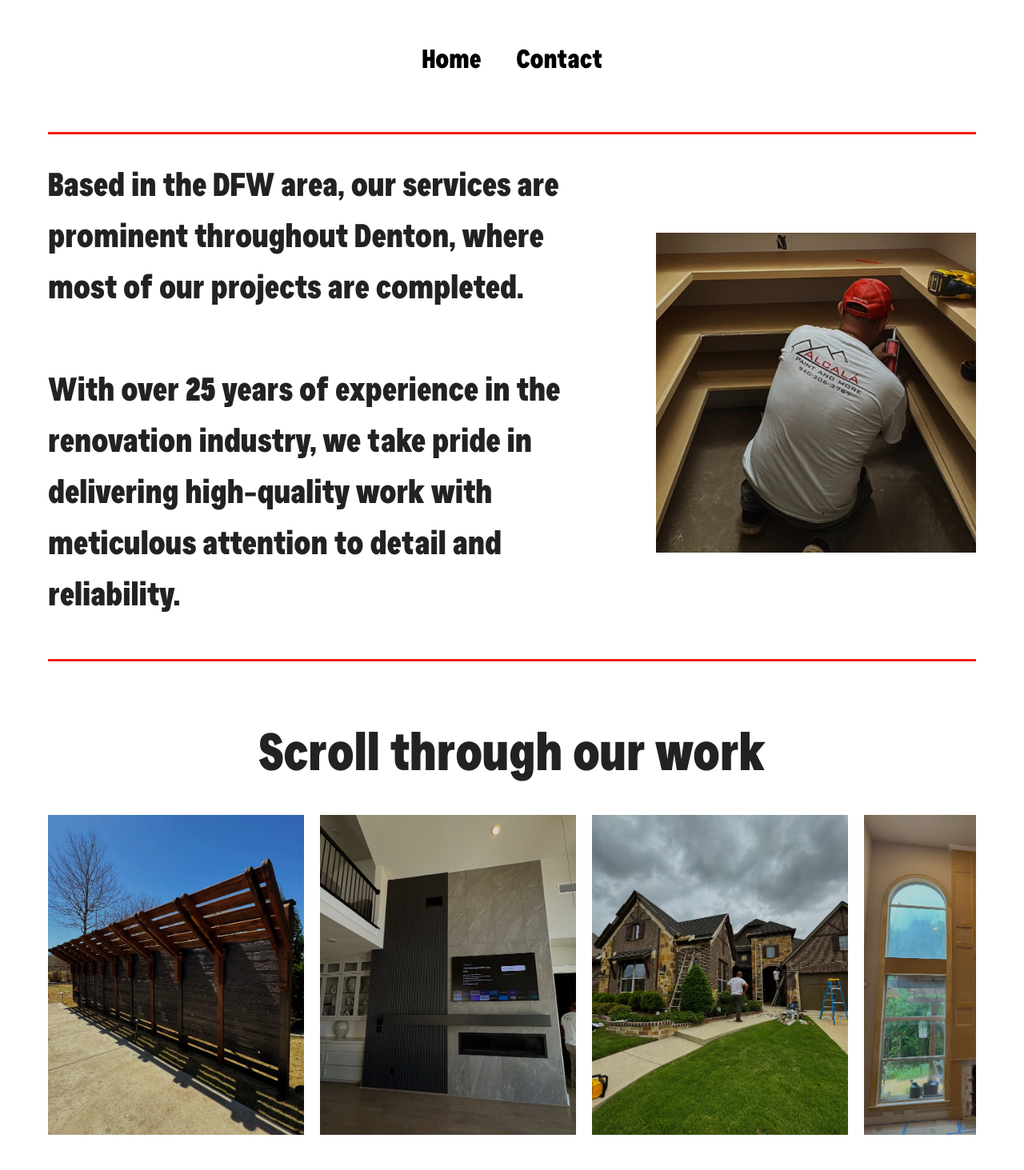
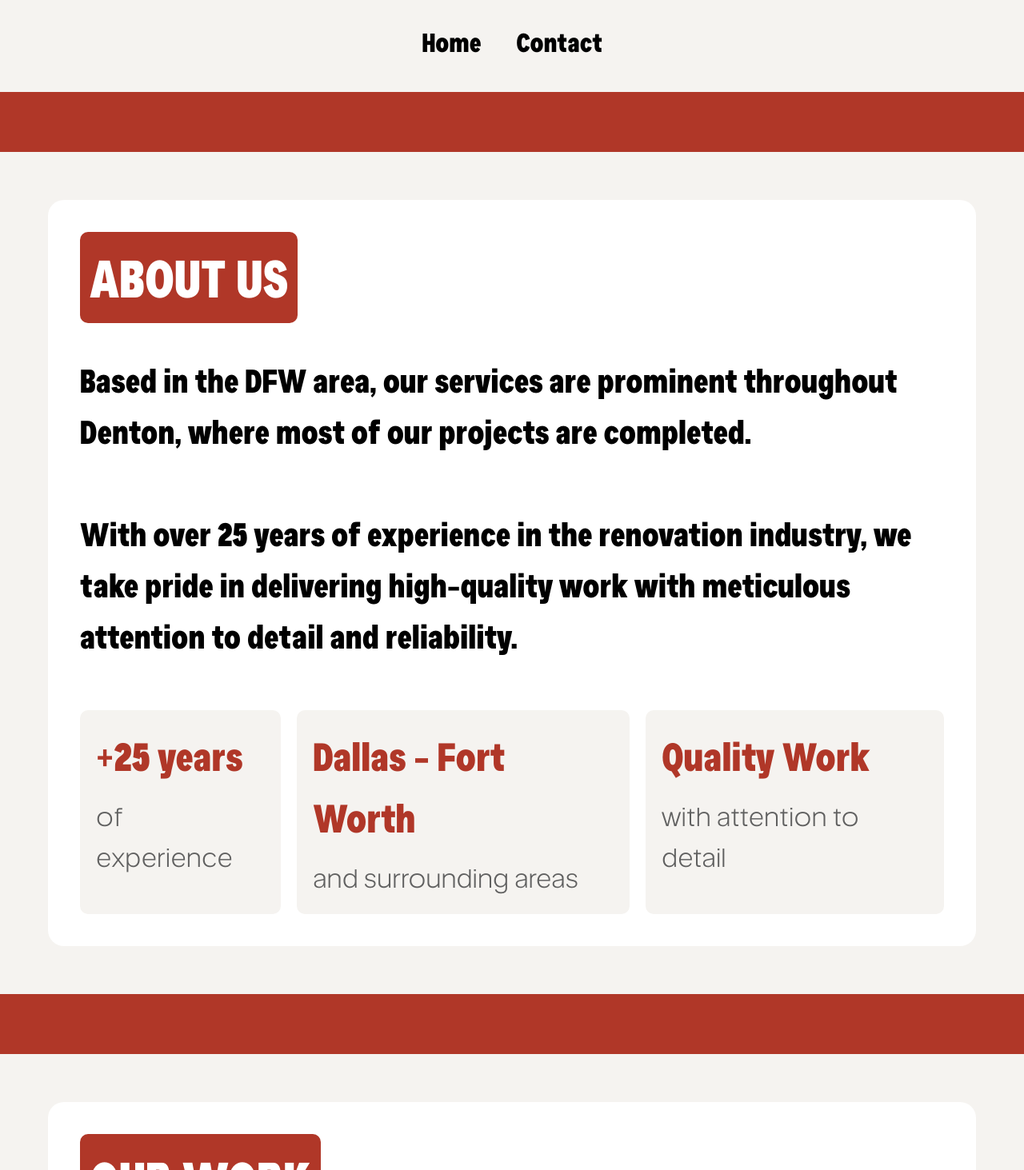
Before and after one commit to Antonioreyes8/alcalas-renovations, a React (Vite) app: page / in a window 1280 px wide. Shown: the part 147-1610 px from the top of the page at 80% size. Built offline with nearby package versions, Linux system fonts and the light colour scheme.

Commit message:
Styling borders, etc

```diff
--- a/src/App.tsx
+++ b/src/App.tsx
@@ -63,8 +63,10 @@ export default function App() {
 				</nav>
 			</header>
 
+      <div className="divider"></div>
 			{/* ABOUT */}
 			<section className="about-section">
+        <h2>ABOUT US</h2>
 				<div className="about-content">
 					<h4>
 						Based in the DFW area, our services are prominent throughout Denton,
@@ -75,15 +77,26 @@ export default function App() {
 						pride in delivering high-quality work with meticulous attention to
 						detail and reliability.
 					</h4>
-					<div className="about-image-wrapper">
-						<img src={project2} alt="About Us" className="about-image" />
-					</div>
+          <div className="about-highlights-wrapper">
+            <div className="about-highlight">
+              <h4>+25 years</h4>
+              <p>of experience</p>
+            </div>
+            <div className="about-highlight">
+              <h4>Dallas - Fort Worth</h4>
+              <p>and surrounding areas</p>
+            </div>
+            <div className="about-highlight">
+              <h4>Quality Work</h4>
+              <p>with attention to detail</p>
+            </div>
+          </div>
 				</div>
 			</section>
-
+      <div className="divider"></div>
 			{/* PROJECTS */}
 			<section>
-				<h2>Scroll through our work</h2>
+				<h2>OUR WORK</h2>
 				<div className="gallery-wrapper">
 					<div className="projects-gallery">
 						{projects.map((img, index) => (
@@ -99,10 +112,10 @@ export default function App() {
 					<div className="gallery-fade gallery-fade--right" />
 				</div>
 			</section>
-
+      <div className="divider"></div>
 			{/* SERVICES */}
 			<section>
-				<h2>Top Services</h2>
+				<h2>TOP SERVICES</h2>
 
 				{/* CARPENTRY */}
 				<div className="service">
@@ -352,9 +365,11 @@ export default function App() {
 					)}
 				</div>
 			</section>
-
+      <div className="divider"></div>
 			{/* CONTACT */}
-			<div className="contact">
+			<div className="footer">
+        <h3>ALCALA'S RENOVATIONS</h3>
+        <p>Dallas - Fort Worth</p>
 				<p>Phone: (940) 206-3588</p>
 				<p>Email: alcalasrenovations@gmail.com</p>
 
--- a/src/index.css
+++ b/src/index.css
@@ -35,8 +35,9 @@
    BASE
 ======================== */
 body {
-	color: #222;
+	color: black;
 	line-height: 1.6;
+	background-color: #f5f3f0;
 }
 
 /* ========================
@@ -56,7 +57,11 @@ h1 {
 }
 h2 {
 	font-size: 4rem;
-	text-align: center;
+	background-color: #b03728;
+	color: white;
+	display: inline-block;
+	padding: 6px 12px;
+	border-radius: 10px;
 }
 h3 {
 	font-size: 3rem;
@@ -84,15 +89,20 @@ a {
    LAYOUT
 ======================== */
 .container {
-	max-width: 1200px;
 	margin: 0 auto;
-	padding: 20px;
 }
 
 section {
-	margin: 60px 0;
+	margin: 60px 60px;
 	padding-bottom: 40px;
-	border-bottom: 3px solid #ef1f15;
+	background-color: white;
+	padding: 40px;
+	border-radius: 20px;
+}
+
+.divider {
+	height: 75px;
+	background: #b03728;
 }
 
 /* ========================
@@ -126,7 +136,7 @@ section {
 
 .nav a:hover {
 	text-decoration: underline;
-	text-decoration-color: #ef1f15;
+	text-decoration-color: #b03728;
 }
 
 /* ========================
@@ -142,8 +152,8 @@ section {
 
 .projects-gallery img {
 	flex: 0 0 auto;
-	width: 320px;
-	height: 400px;
+	width: 400px;
+	height: 500px;
 	object-fit: cover;
 	scroll-snap-align: center;
 	transition: transform 0.3s ease;
@@ -197,7 +207,7 @@ section {
 }
 
 .service:hover {
-	border-left: 4px solid #ef1f15;
+	border-left: 4px solid #b03728;
 }
 
 .service-header:hover {
@@ -273,6 +283,7 @@ section {
 ======================== */
 .about-section .about-content {
 	display: flex;
+	flex-direction: column;
 	align-items: center;
 	gap: 50px;
 	margin-top: 30px;
@@ -291,36 +302,59 @@ section {
 	object-fit: cover;
 
 	transform: scale(1.4); /* 🔥 THIS is the zoom */
-	transform-origin: center; /* keeps it centered */
+	transform-origin: center;
 
 	transition: transform 0.3s ease;
 }
 
-.about-section {
-	border-top: #ef1f15 3px solid;
+.about-highlights-wrapper {
+	display: flex;
+	flex-direction: row;
+	gap: 20px;
+}
+
+.about-highlight {
+	background-color: #f5f3f0;
+	color: #b03728;
+	padding: 20px;
+	border-radius: 10px;
+}
+
+.about-highlight h4 {
+	color: #b03728;
+  font-size: 3rem;
+}
+
+.about-highlight p {
+	color: #606060;
 }
 
 /* ========================
-   CONTACT
+   FOOTER
 ======================== */
-.contact p {
+.footer {
+	padding: 10px 200px;
+	background-color: #222222;
+	color: white;
+}
+.footer p {
 	margin-bottom: 10px;
 }
 
-.contact .social-icons {
+.footer .social-icons {
 	margin-top: 15px;
 	display: flex;
 	gap: 20px;
 }
 
-.contact .social-icons a {
+.footer .social-icons a {
 	font-size: 4rem;
-	color: #222;
+	color: white;
 	transition: color 0.2s ease;
 }
 
 .contact .social-icons a:hover {
-	color: #0077b5; /* hover color for social links */
+	color: #0077b5;
 }
 
 /* ========================
@@ -355,11 +389,8 @@ section {
 		font-size: 1rem;
 	}
 
-	.container {
-		padding: 15px;
-	}
 	section {
-		margin: 30px 0;
+		margin: 30px 30px;
 	}
 
 	.logo {
@@ -380,13 +411,8 @@ section {
 		padding: 10px 0;
 	}
 	.projects-gallery img {
-		width: 80vw;
-		height: 60vw;
-		max-height: 300px;
-	}
-
-	.bento-grid {
-		grid-template-columns: 1fr;
+		width: 300px;
+		height: 400px;
 	}
 
 	/* Responsive About image */
@@ -403,12 +429,25 @@ section {
 		margin-bottom: 15px;
 	}
 
+	.about-highlights-wrapper {
+		flex-direction: column;
+	}
+
 	/* Responsive social icons */
-	.contact .social-icons {
+	.footer .social-icons {
 		gap: 10px;
 	}
 
-	.contact .social-icons a {
+	.footer .social-icons a {
 		font-size: 3rem;
 	}
+
+	.footer {
+		padding: 20px;
 	}
+
+	.divider {
+		height: 30px;
+		background: #b03728;
+	}
+}
```
Lines whose indentation alone changed are shown as unchanged.
